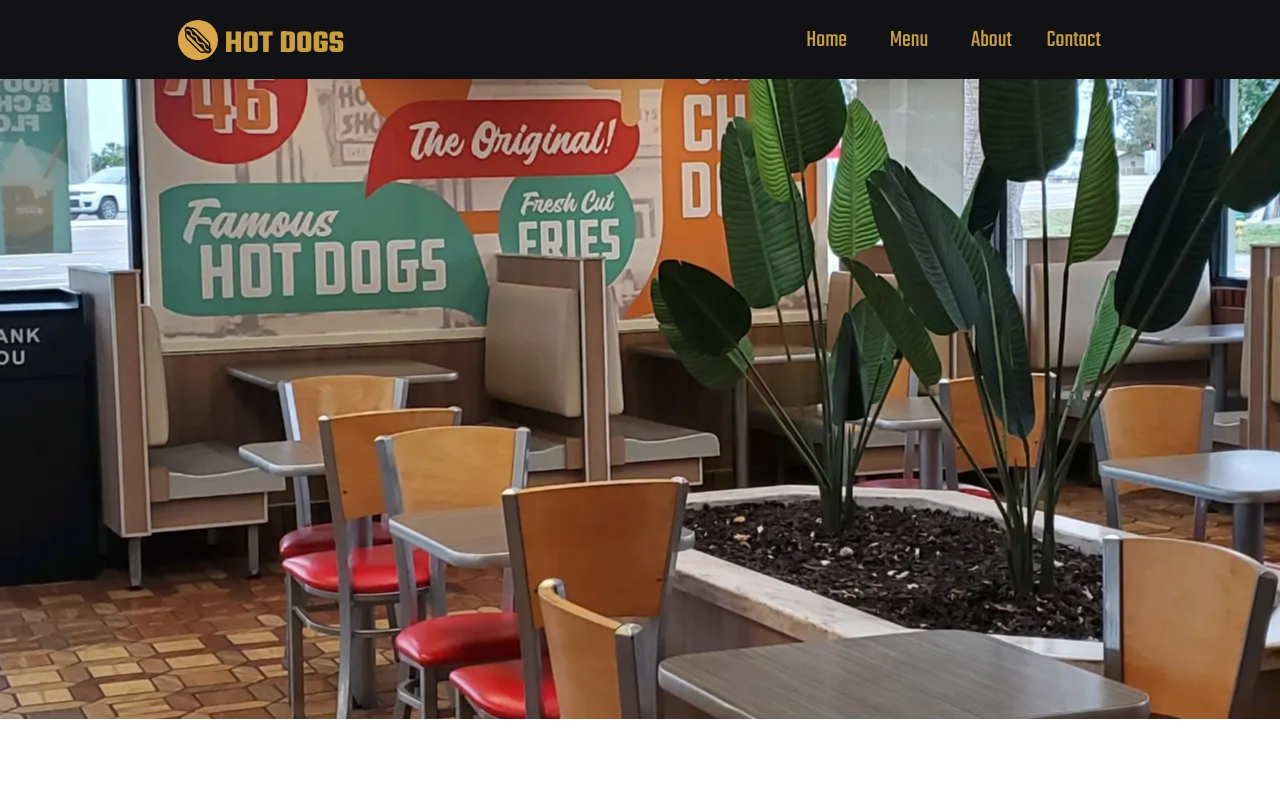
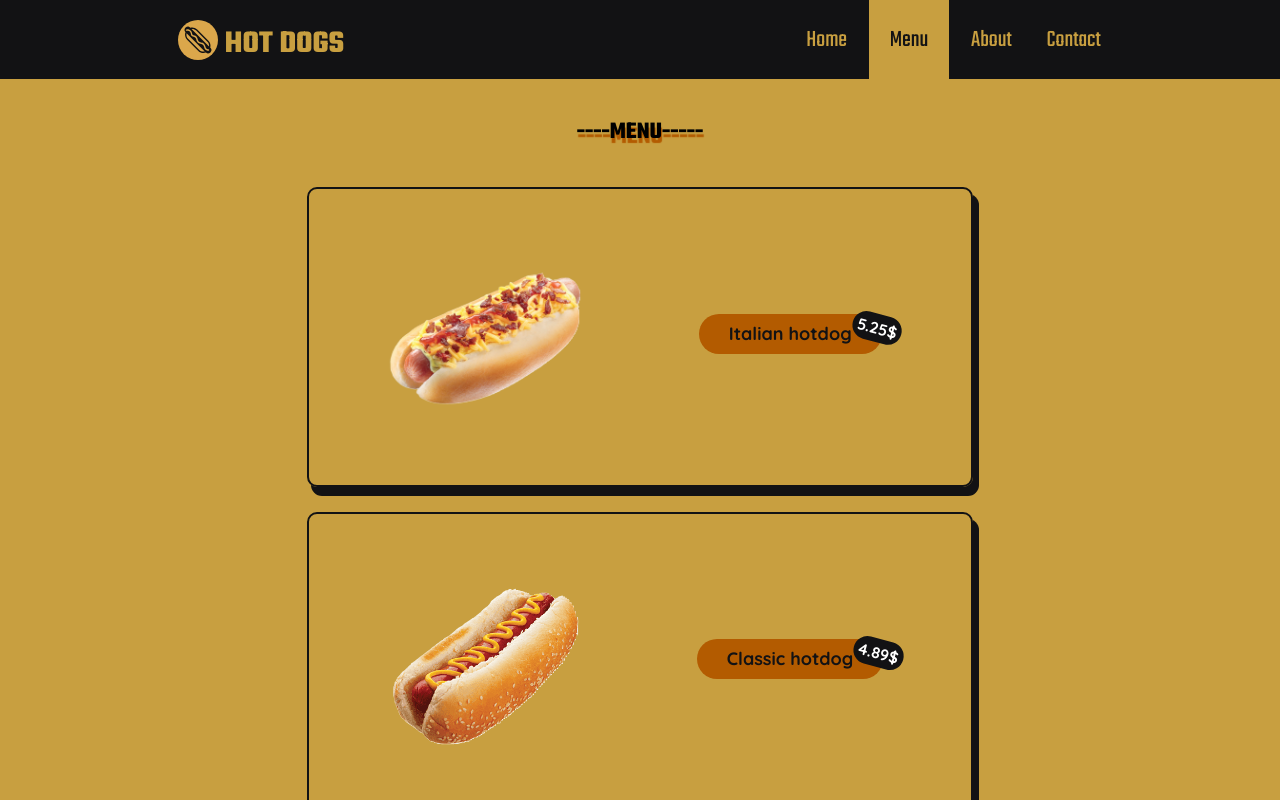
Before and after one commit to KV-Vel/Restaurant-page, a website built with webpack: page src/index.html in a window 1280 px wide. Both pictures are taken after a click on the button "Menu". Shown: the top 800 px of the page. Built offline with nearby package versions, Linux system fonts and the light colour scheme.

Commit message:
added menu page

```diff
--- a/src/index.js
+++ b/src/index.js
@@ -3,13 +3,16 @@ import './style.css';
 import {renderAboutSection, createFooter} from './about.js';
 import {renderHomePage} from './homepage.js';
 import { renderContactUs } from './contactUs.js';
+import { renderMenu } from './menu.js';
 
 const content = document.querySelector('#content');
 const [home, menu, about, contact] = document.querySelectorAll('.nav-btn');
+let isDefaultStyleRemoved = false;
 
 (function initCreatePage() {
     renderHomePage();
     createFooter();
+    home.classList.add('active');
 })();
 
 home.addEventListener('click', () => {
@@ -20,9 +23,29 @@ home.addEventListener('click', () => {
 about.addEventListener('click', () => {
     content.innerHTML = '';
     renderAboutSection();
+
+    if (!isDefaultStyleRemoved) {
+        home.classList.remove('active');
+        isDefaultStyleRemoved = true;
+    }
 });
 
 contact.addEventListener('click', () => {
     content.innerHTML = '';
-    renderContactUs()
+    renderContactUs();
+
+    if (!isDefaultStyleRemoved) {
+        home.classList.remove('active');
+        isDefaultStyleRemoved = true;
+    }
 });
+
+menu.addEventListener('click', () => {
+    content.innerHTML = '';
+    renderMenu();
+
+    if (!isDefaultStyleRemoved) {
+        home.classList.remove('active');
+        isDefaultStyleRemoved = true;
+    }
+});
--- /dev/null
+++ b/src/menu.js
@@ -0,0 +1,187 @@
+import {createEl} from './about';
+import italianHotDog from './images/italian.png';
+import classicHotDog from './images/classic.png';
+import gravyHotDog from './images/gravy3.png';
+import americanHotDog from './images/american2.png';
+import relishHotDog from './images/relish.png';
+import chicagoHotDog from './images/chicago2.png';
+
+export function renderMenu() {
+    const fragment = document.createDocumentFragment();
+    const contentDiv = document.querySelector('#content');
+
+    const menuWrapper = createEl('div', {
+        className: 'menu-wrapper'
+    });
+
+    //HEADER
+    const menuHeader2 = createEl('h2', {
+        textContent: '----MENU-----'
+    });
+
+    //MENU ITEM 1
+    const menu = createEl('div', {
+        className: 'menu'
+    });
+
+    const item1 = createEl('div', {
+        className: 'item'
+    });
+
+    const imgItalian = createEl('img', {
+        alt: 'italian hotdog',
+        className: 'menu-item-img',
+        src: italianHotDog
+    });
+
+    const itemDescriptionWrapper1 = createEl('div', {
+        className: 'item-description-wrapper'
+    });
+
+    const paragraphItem1 = createEl('p', {
+        textContent: 'Italian hotdog'
+    });
+
+    const spanItem1 = createEl('span', {
+        textContent: '5.25$'
+    });
+
+    itemDescriptionWrapper1.append(paragraphItem1, spanItem1);
+
+    item1.append(imgItalian, itemDescriptionWrapper1);
+
+    //MENU ITEM 2
+    const item2 = createEl('div', {
+        className: 'item'
+    });
+
+    const imgClassic = createEl('img', {
+        alt: 'classic hotdog',
+        className: 'menu-item-img',
+        src: classicHotDog
+    });
+
+    const itemDescriptionWrapper2 = createEl('div', {
+        className: 'item-description-wrapper'
+    });
+
+    const paragraphItem2 = createEl('p', {
+        textContent: 'Classic hotdog'
+    });
+
+    const spanItem2 = createEl('span', {
+        textContent: '4.89$'
+    });
+
+    itemDescriptionWrapper2.append(paragraphItem2, spanItem2);
+    item2.append(imgClassic, itemDescriptionWrapper2);
+
+    //MENU ITEM 3
+    const item3 = createEl('div', {
+        className: 'item'
+    });
+
+    const imgGravy = createEl('img', {
+        alt: 'gravy hotdog',
+        className: 'menu-item-img',
+        src: gravyHotDog
+    });
+
+    const itemDescriptionWrapper3 = createEl('div', {
+        className: 'item-description-wrapper'
+    });
+
+    const paragraphItem3 = createEl('p', {
+        textContent: 'Gravy hotdog'
+    });
+
+    const spanItem3 = createEl('span', {
+        textContent: '6.50$'
+    });
+
+    itemDescriptionWrapper3.append(paragraphItem3, spanItem3);
+    item3.append(imgGravy, itemDescriptionWrapper3);
+
+    //MENU ITEM 4
+    const item4 = createEl('div', {
+        className: 'item'
+    });
+
+    const imgAmerican = createEl('img', {
+        alt: 'american hotdog',
+        className: 'menu-item-img',
+        src: americanHotDog
+    });
+
+    const itemDescriptionWrapper4 = createEl('div', {
+        className: 'item-description-wrapper'
+    });
+
+    const paragraphItem4 = createEl('p', {
+        textContent: 'American hotdog'
+    });
+
+    const spanItem4 = createEl('span', {
+        textContent: '6.99$'
+    });
+
+    itemDescriptionWrapper4.append(paragraphItem4, spanItem4);
+    item4.append(imgAmerican, itemDescriptionWrapper4);
+
+    //MENU ITEM 5
+    const item5 = createEl('div', {
+        className: 'item'
+    });
+
+    const imgRelish = createEl('img', {
+        alt: 'relish hotdog',
+        className: 'menu-item-img',
+        src: relishHotDog
+    });
+
+    const itemDescriptionWrapper5 = createEl('div', {
+        className: 'item-description-wrapper'
+    });
+
+    const paragraphItem5 = createEl('p', {
+        textContent: 'Relish hotdog'
+    });
+
+    const spanItem5 = createEl('span', {
+        textContent: '5.00$'
+    });
+
+    itemDescriptionWrapper5.append(paragraphItem5, spanItem5);
+    item5.append(imgRelish, itemDescriptionWrapper5);
+
+    //MENU ITEM 6
+    const item6 = createEl('div', {
+        className: 'item'
+    });
+
+    const imgChicago = createEl('img', {
+        alt: 'chicago hotdog',
+        className: 'menu-item-img',
+        src: chicagoHotDog
+    });
+
+    const itemDescriptionWrapper6 = createEl('div', {
+        className: 'item-description-wrapper'
+    });
+
+    const paragraphItem6 = createEl('p', {
+        textContent: 'Chicago hotdog'
+    });
+
+    const spanItem6 = createEl('span', {
+        textContent: '7.00$'
+    });
+
+    itemDescriptionWrapper6.append(paragraphItem6, spanItem6);
+    item6.append(imgChicago, itemDescriptionWrapper6);
+
+    menu.append(item1, item2, item3, item4, item5, item6);
+    menuWrapper.append(menuHeader2, menu);
+    fragment.append(menuWrapper);
+    contentDiv.append(fragment);
+}
--- a/src/style.css
+++ b/src/style.css
@@ -70,6 +70,18 @@ h1 {
 .hot-dog-icon {
     vertical-align: bottom;
 }
+
+nav button:focus-within {
+    background-color: var(--main-color);
+    color: var(--header-background);
+}
+
+.active {
+    background-color: var(--main-color);
+    color: var(--header-background);
+}
+
+
 /*NAVBAR END*/
 
 /*ABOUT*/
@@ -445,6 +457,100 @@ input[type="checkbox"] {
 }
 /*CONTACT US PAGE END*/
 
+/*MENU*/
+
+.menu-wrapper {
+    /* height: 100vh; */
+    background-color: var(--main-color);
+    display: flex;
+    flex-direction: column;
+    justify-content: center;
+
+}
+
+.menu-wrapper > h2 {
+    text-align: center;
+    padding: 40px 0;
+    /* margin: 0 24vw 35px 24vw; */
+}
+
+.menu {
+    display: grid;
+    grid-template-columns: repeat(auto-fit, minmax(350px, 1fr));
+    margin: 0 24vw 35px 24vw;
+    row-gap: 25px;
+    column-gap: 25px;
+
+}
+
+.item {
+    display: grid;
+    grid-template-columns: 1fr 1fr;
+    /* width: 390px; */
+    height: 300px;
+
+    column-gap: 20px;
+    padding-left: 20px;
+    align-items: center;
+    border: 2px solid var(--header-background);
+    box-shadow: 5px 8px 0px 1px var(--header-background);
+    border-radius: 10px;
+}
+
+.item > img {
+    transition: 0.5s;
+    justify-self: center;
+}
+
+.item > img:hover {
+    transform: scale(105%);
+}
+
+.item-description-wrapper {
+    font-family: 'Quicksand';
+    font-size: 0.8rem;
+    font-weight: 900;
+    /* padding: 20 10px; */
+    color: var(--header-background);
+
+    display: flex;
+    justify-content: center;
+    align-items: center;
+
+}
+
+
+
+.item-description-wrapper span {
+
+    font-size: 1rem;
+    font-weight: 700;
+    background-color: var(--header-background);
+    color: white;
+    border-radius: 25px;
+    padding: 5px;
+    align-self: flex-start;
+    transform: translateX(-30px) rotate(15deg);
+}
+
+.item-description-wrapper p {
+    padding: 10px 30px;
+    font-style: normal;
+    margin-bottom: 5px;
+    font-size: 18px;
+    /* clip-path: circle(50%); */
+    background-color: #b35b00;
+    border-radius: 55px;
+}
+
+.menu-item-img {
+    height: auto;
+    max-height: 200px;
+    width: 200px;
+    max-width: 100%;
+    align-self: center;
+}
+
 /*Еще переменные
 Что делает flex-basis
 ::focus-within для contact us?
```
Also changed, not shown: src/images/american2.png (added), src/images/blob.png (added), src/images/chicago2.png (added), src/images/classic.png (added), src/images/gravy3.png (added), src/images/italian.png (added), src/images/relish.png (added).
